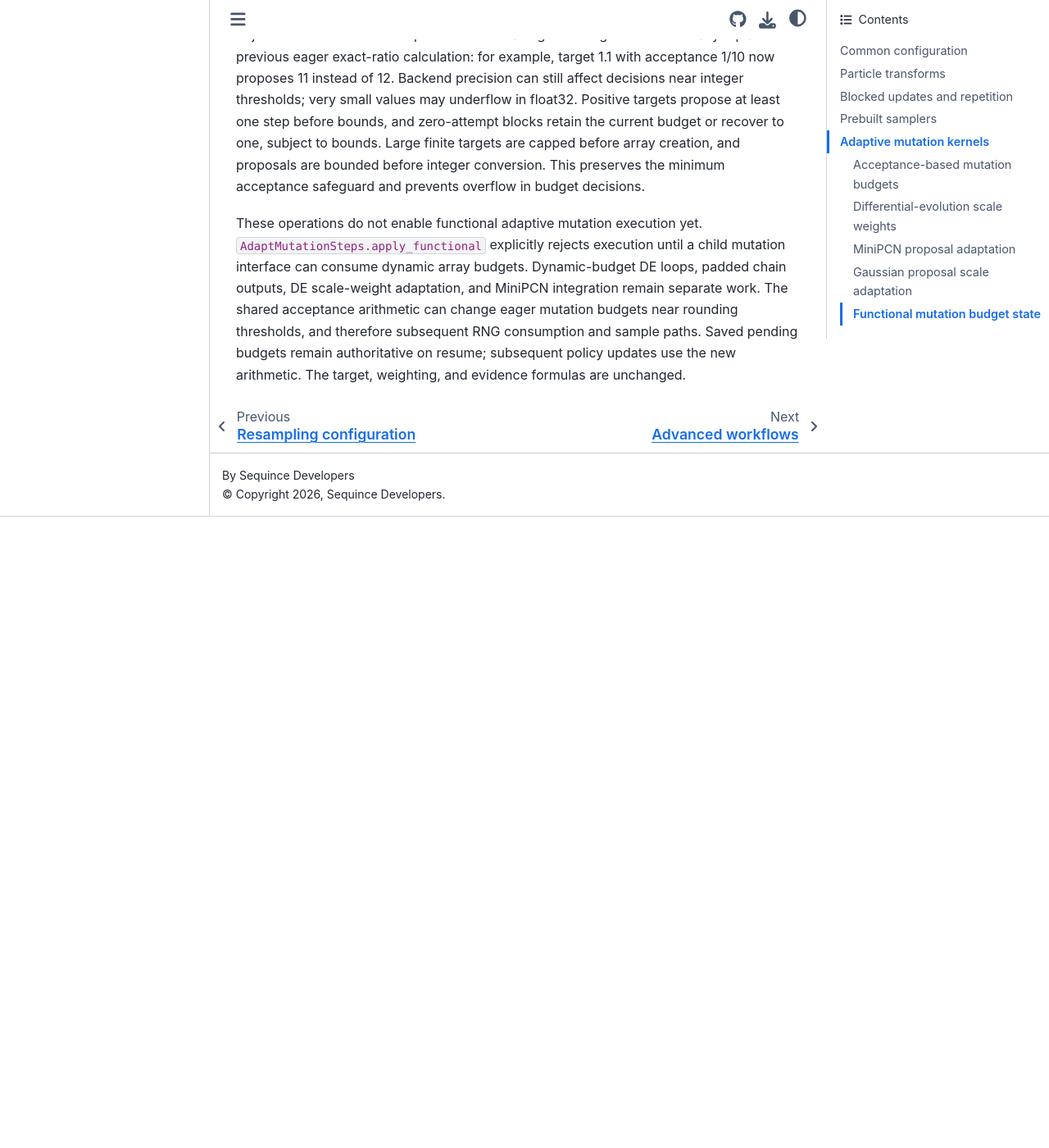
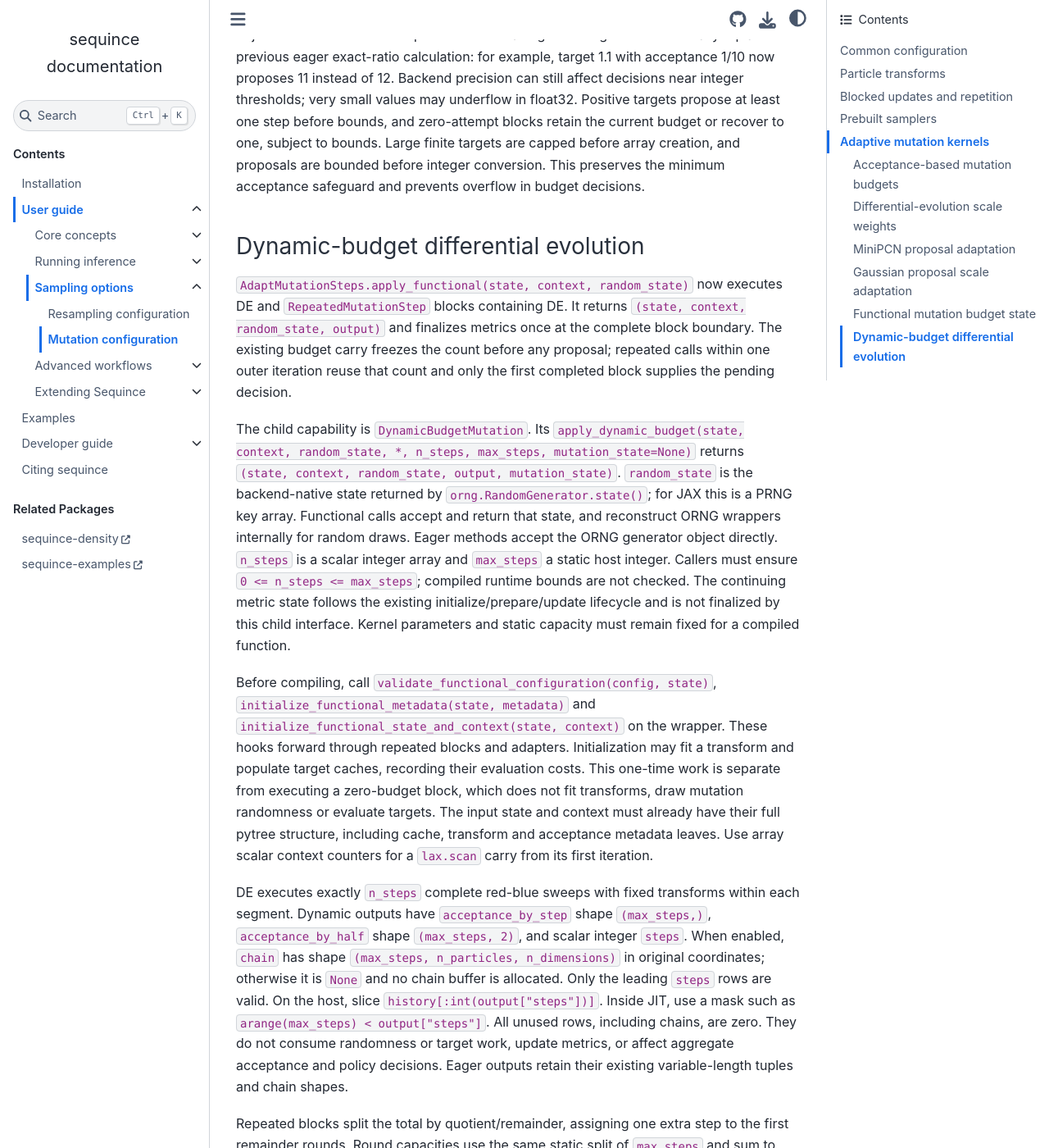
Before and after one commit to sequince-dev/sequince, a Sphinx documentation site: the page built from docs/user_guide/sampling_options/mutation_configuration.rst, in a window 1280 px wide and 1400 px high, scrolled down 7607 px. Shown: the whole window at 82% size. Built offline with Sphinx 7.4.7 and the Sphinx Book theme 1.1.4, drawn with Linux system fonts in a browser that asks for light colours; pages that are not in the unit, such as notebooks, are missing from menus; before the commit the page ends 8237 px from its top, so only the background shows below that; some of the changed text lies outside the part shown.

Commit message:
DOC(mutation): document functional DE execution

```diff
--- a/docs/user_guide/sampling_options/mutation_configuration.rst
+++ b/docs/user_guide/sampling_options/mutation_configuration.rst
@@ -142,7 +142,7 @@ Install ``sequince[minipcn]`` and use ``mutation="minipcn"`` to select MiniPCN
 explicitly. The persistent SMC,
 nested-sampling SMC, standalone MCMC, and additional-posterior-sample helpers
 also default to differential evolution. Functional nested-sampling execution
-requires an explicit ``mutation="minipcn"`` or ``mutation="blackjax"``.
+supports DE, MiniPCN and BlackJAX with JAX-compatible targets and transforms.
 
 The helper defaults to ``particle_transform="affine"``; configure it through
 ``particle_transform_kwargs`` or pass a transform object. With default ESS
@@ -356,12 +356,70 @@ to one, subject to bounds. Large finite targets are capped before array creation
 and proposals are bounded before integer conversion. This preserves the minimum
 acceptance safeguard and prevents overflow in budget decisions.
 
-These operations do not enable functional adaptive mutation execution yet.
-``AdaptMutationSteps.apply_functional`` explicitly rejects execution until a
-child mutation interface can consume dynamic array budgets. Dynamic-budget DE
-loops, padded chain outputs, DE scale-weight adaptation, and MiniPCN integration
-remain separate work. The shared acceptance arithmetic can change eager mutation
-budgets near rounding thresholds, and therefore subsequent RNG consumption and
-sample paths. Saved pending budgets remain authoritative on resume; subsequent
+Dynamic-budget differential evolution
+~~~~~~~~~~~~~~~~~~~~~~~~~~~~~~~~~~~~~
+
+``AdaptMutationSteps.apply_functional(state, context, random_state)`` now
+executes DE and ``RepeatedMutationStep`` blocks containing DE. It returns
+``(state, context, random_state, output)`` and finalizes metrics once at the
+complete block boundary. The existing budget carry freezes the count before
+any proposal; repeated calls within one outer iteration reuse that count and
+only the first completed block supplies the pending decision.
+
+The child capability is ``DynamicBudgetMutation``. Its
+``apply_dynamic_budget(state, context, random_state, *, n_steps, max_steps,
+mutation_state=None)`` returns ``(state, context, random_state, output,
+mutation_state)``. ``random_state`` is the backend-native state returned by
+``orng.RandomGenerator.state()``; for JAX this is a PRNG key array. Functional
+calls accept and return that state, and reconstruct ORNG wrappers internally
+for random draws. Eager methods accept the ORNG generator object directly.
+``n_steps`` is a scalar integer array and ``max_steps`` a
+static host integer. Callers must ensure ``0 <= n_steps <= max_steps``;
+compiled runtime bounds are not checked. The continuing metric state follows
+the existing initialize/prepare/update lifecycle and is not finalized by this
+child interface. Kernel parameters and static capacity must remain fixed for a
+compiled function.
+
+Before compiling, call ``validate_functional_configuration(config, state)``,
+``initialize_functional_metadata(state, metadata)`` and
+``initialize_functional_state_and_context(state, context)`` on the wrapper.
+These hooks forward through repeated blocks and adapters. Initialization may
+fit a transform and populate target caches, recording their evaluation costs.
+This one-time work is separate from executing a zero-budget block, which does
+not fit transforms, draw mutation randomness or evaluate targets. The input
+state and context must already have their full pytree structure, including
+cache, transform and acceptance metadata leaves. Use array scalar context
+counters for a ``lax.scan`` carry from its first iteration.
+
+DE executes exactly ``n_steps`` complete red-blue sweeps with fixed transforms
+within each segment. Dynamic outputs have ``acceptance_by_step`` shape
+``(max_steps,)``, ``acceptance_by_half`` shape ``(max_steps, 2)``, and scalar
+integer ``steps``. When enabled, ``chain`` has shape
+``(max_steps, n_particles, n_dimensions)`` in original coordinates; otherwise it
+is ``None`` and no chain buffer is allocated. Only the leading ``steps`` rows
+are valid. On the host, slice ``history[:int(output["steps"])]``. Inside JIT,
+use a mask such as ``arange(max_steps) < output["steps"]``. All unused rows,
+including chains, are zero. They do not consume randomness or target work,
+update metrics, or affect aggregate acceptance and policy decisions. Eager
+outputs retain their existing variable-length tuples and chain shapes.
+
+Repeated blocks split the total by quotient/remainder, assigning one extra
+step to the first remainder rounds. Round capacities use the same static split
+of ``max_steps`` and sum to exactly ``max_steps``; each round has its own
+``steps`` count. Metric state is shared
+across all rounds, with references refreshed on entry to the next segment and
+frozen metric scaling retained. ``after_round`` runs after every round,
+including zero-step rounds and the final round. It must explicitly implement
+``apply_functional`` and preserve the initialized carry structure; unsupported
+children and post-round configurations are rejected during host validation.
+Existing static functional execution for other mutation children is retained.
+
+DE requires at least four particles. Custom metrics, transforms and post-round
+steps must be pure, JAX-compatible operations with fixed-shape/dtype pytrees.
+Callable transform-refit policies are unsupported. Functional DE scale-weight
+adaptation and MiniPCN integration remain future work.
+
+Acceptance calculation changes can affect budgets near rounding thresholds,
+and therefore subsequent RNG consumption and sample paths. Saved pending budgets remain authoritative on resume; subsequent
 policy updates use the new arithmetic. The target, weighting, and evidence
 formulas are unchanged.
```
Also changed, not shown: CHANGELOG.md (+2 -4 lines), 1 other file.
